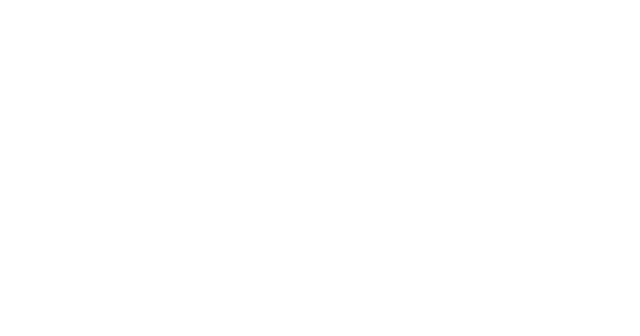
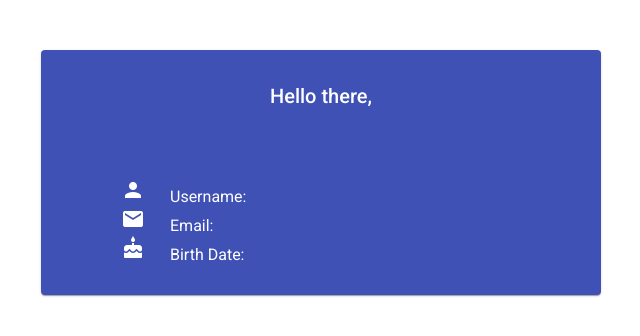
Before and after one commit to simharuk2021/myFlix-Angular-client, an Angular app: page /profile in a window 1280 px wide. Before the commit this address led to /. Shown: the top 336 px of the page, without its empty margins (319-959 px from the left). Built offline with nearby package versions, Linux system fonts and the light colour scheme.

Commit message:
BASIC PROFILE CREATED

```diff
--- a/src/app/app.module.ts
+++ b/src/app/app.module.ts
@@ -25,13 +25,13 @@
 import { GenreDialogComponent } from './genre-dialog/genre-dialog.component';
 import { SynopsisDialogComponent } from './synopsis-dialog/synopsis-dialog.component';
 import { NavBarComponent } from './nav-bar/nav-bar.component';
-import { UserProfileComponentComponent } from './user-profile-component/user-profile-component.component';
+import { UserProfileComponent} from './user-profile/user-profile.component';
 
 
 const appRoutes: Routes = [
   { path: 'welcome', component: WelcomePageComponent },
   { path: 'movies', component: MovieCardComponent },
-  // { path: 'profile', component: UserCardComponent },
+  { path: 'profile', component: UserProfileComponent },
 
   { path: '', redirectTo: 'welcome', pathMatch: 'prefix' },
 ];
@@ -47,7 +47,7 @@
     GenreDialogComponent,
     SynopsisDialogComponent,
     NavBarComponent,
-    UserProfileComponentComponent
+    UserProfileComponent,
   ],
   imports: [
     BrowserModule,
--- a/src/app/nav-bar/nav-bar.component.html
+++ b/src/app/nav-bar/nav-bar.component.html
@@ -1,5 +1,5 @@
 <mat-toolbar color="primary">
-    <span>myMovie</span>
+    <span>Movie Flix</span>
 
     <span class = "spacer"></span>
 
--- a/src/app/user-profile-component/user-profile-component.component.html
+++ /dev/null
@@ -1 +0,0 @@
-<p>user-profile-component works!</p>
--- a/src/app/user-profile-component/user-profile-component.component.ts
+++ /dev/null
@@ -1,15 +0,0 @@
-import { Component, OnInit } from '@angular/core';
-
-@Component({
-  selector: 'app-user-profile-component',
-  templateUrl: './user-profile-component.component.html',
-  styleUrls: ['./user-profile-component.component.scss']
-})
-export class UserProfileComponentComponent implements OnInit {
-
-  constructor() { }
-
-  ngOnInit(): void {
-  }
-
-}
--- /dev/null
+++ b/src/app/user-profile/user-profile.component.html
@@ -0,0 +1,19 @@
+<div class = "user-profile-wrapper">
+    <mat-card>
+        <mat-card-header>
+            <mat-card-title>
+                <h2>Hello there, {{user.Username}}</h2>
+            </mat-card-title>
+        </mat-card-header>
+        <mat-card-content class="content-container">
+            <mat-icon>person</mat-icon>
+            <span class ="profile-title">Username: {{user.Username}}</span>
+            <br>
+            <mat-icon>email</mat-icon>
+            <span class ="profile-title">Email: {{user.Email}}</span>
+            <br>
+            <mat-icon>cake</mat-icon>
+            <span class ="profile-title">Birth Date: {{user.Birthday}}</span>
+        </mat-card-content>
+    </mat-card>
+</div>
--- /dev/null
+++ b/src/app/user-profile/user-profile.component.scss
@@ -0,0 +1,39 @@
+.user-profile-wrapper {
+    display: flex;
+    flex-direction: row;
+    justify-content: center;
+    padding: 50px
+}
+
+mat-card {
+    width: 500px;
+    padding: 30px;
+    background-color: #3F51B5;
+    color:white;
+    justify-content: center;
+}
+
+mat-card-header{
+    justify-content: center;
+    color:rgb(192, 109, 109)
+}
+
+mat-card-title{
+    justify-content: center;
+    color:white;
+}
+
+.content-container{
+    font-size: 16px;
+    margin-top:50px;
+    margin-left:50px;
+}
+
+mat-icon{
+    margin-right: 10px;
+}
+
+.profile-title{
+    justify-content:space-between;
+    padding:15px
+}
--- /dev/null
+++ b/src/app/user-profile/user-profile.component.ts
@@ -0,0 +1,37 @@
+import { Component, OnInit } from '@angular/core';
+import { FetchApiDataService } from '../fetch-api-data.service';
+import { MatSnackBar } from '@angular/material/snack-bar';
+import { MatDialog } from '@angular/material/dialog';
+import { Router } from '@angular/router';
+
+
+
+@Component({
+  selector: 'app-user-profile',
+  templateUrl: './user-profile.component.html',
+  styleUrls: ['./user-profile.component.scss']
+})
+export class UserProfileComponent implements OnInit {
+  user: any= {};
+
+  constructor(
+    public fetchApiData: FetchApiDataService,
+    public snackBar: MatSnackBar,
+    public dialog: MatDialog,
+    public router: Router
+  ) { }
+
+  ngOnInit(): void {
+    this.getUserInfo();
+  }
+
+  getUserInfo(): void {
+    const user = localStorage.getItem('user');
+    if (user) {
+    this.fetchApiData.getUser(user).subscribe((res: any) => {
+      this.user = res;
+    });
+  }
+
+}
+}
```
Also changed, not shown: src/app/user-profile-component/user-profile-component.component.scss (deleted), 2 other files (tests, documents, lock files or other folders).
